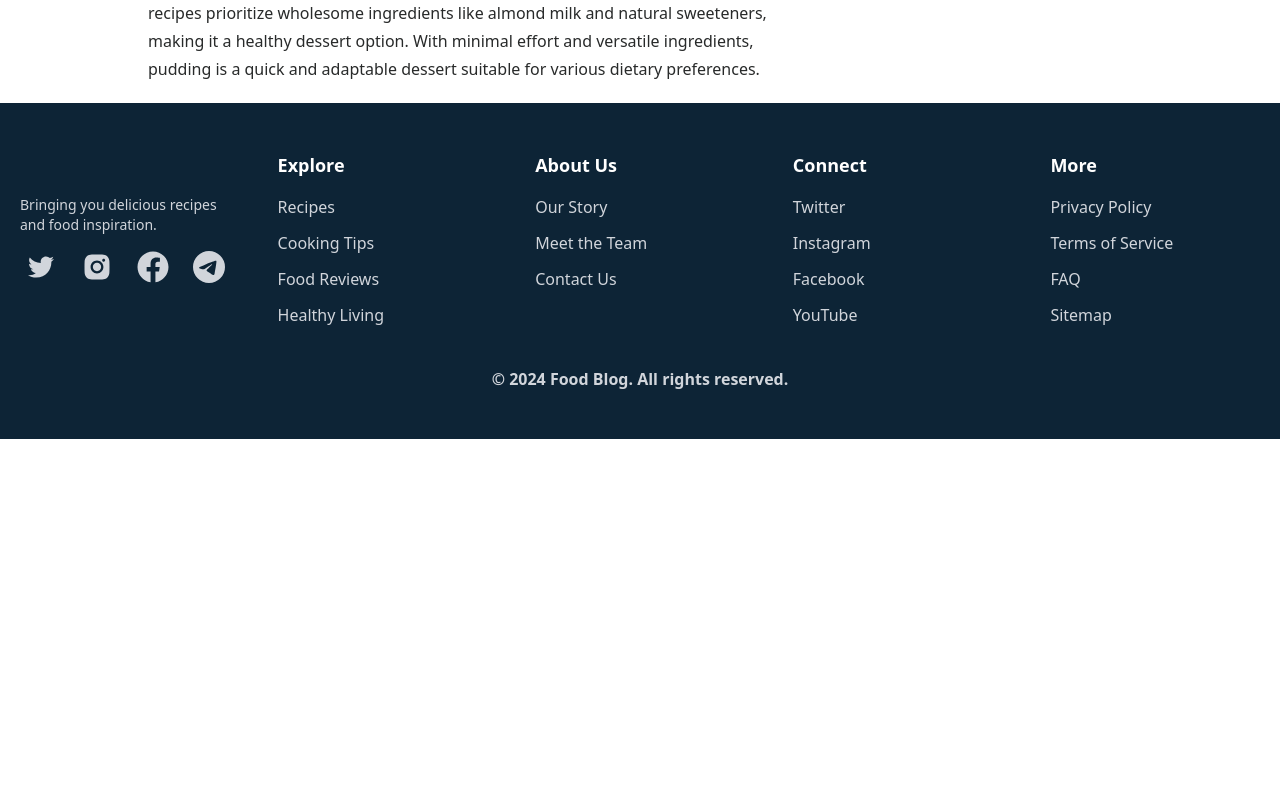
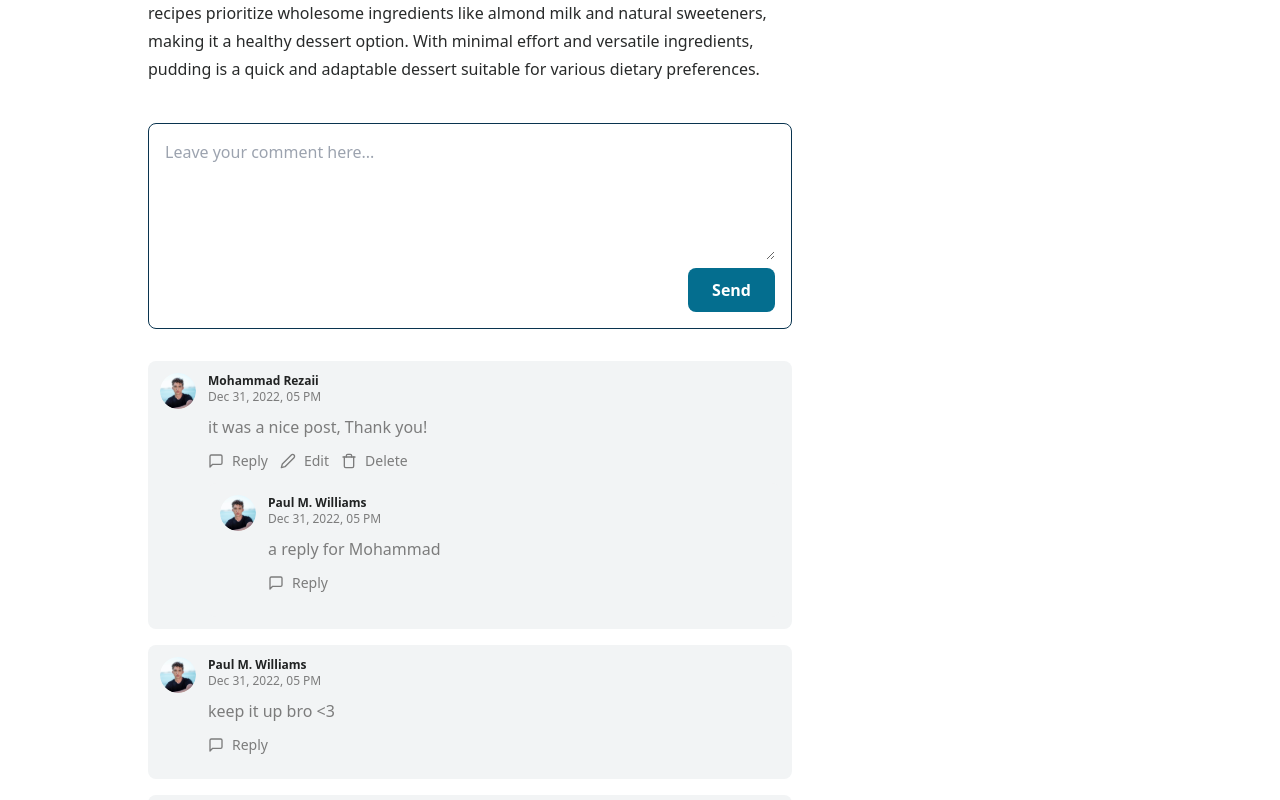
Before and after one commit to bersitedi/CODSOFT, a React (Create React App) app in the folder frontend/: page /blog/1 in a window 1280 px wide. Shown: the part 780-1580 px from the top of the page. Before the commit the page ends 1219 px from the top, so only its background shows below. Built offline with nearby package versions, Linux system fonts and the light colour scheme.

Commit message:
create comment section

```diff
--- a/frontend/src/components/ArticleCard.jsx
+++ b/frontend/src/components/ArticleCard.jsx
@@ -1,5 +1,4 @@
 import React from "react";
-import pudding from "../assets/photo1.jpg";
 import { images } from "../constant";
 import defaultprofile from "../assets/defaultpfp.jpg";
 import { BsCheckLg } from "react-icons/bs";
@@ -22,7 +21,7 @@
         <div className="flex justify-between flex-nowrap items-center mt-5">
           <div className="flex items-center gap-x-2 md:gap-x-2.5">
             <img
-              src={defaultprofile}
+              src={images.PostProfileImage}
               alt=""
               className="rounded-full w-10 h-10 "
             />
--- /dev/null
+++ b/frontend/src/components/comments/Comment.jsx
@@ -0,0 +1,128 @@
+import React from "react";
+import { images } from "../../constant";
+import { FiMessageSquare, FiEdit2, FiTrash } from "react-icons/fi";
+import CommentForm from "./CommentForm";
+
+const Comment = ({
+  comment,
+  loggedinUserId,
+  changedComment,
+  setChangedComment,
+  addComment,
+  parentId = null,
+  updateComment,
+  deleteComment,
+  replies,
+}) => {
+  const isUserLoggedin = Boolean(loggedinUserId);
+  const commentBelongsToUser = loggedinUserId === comment.user._id;
+  const isReplying =
+    changedComment &&
+    changedComment.type === "replying" &&
+    changedComment._id === comment._id;
+  const isEditing =
+    changedComment &&
+    changedComment.type === "editing" &&
+    changedComment._id === comment._id;
+  const repliedCommentId = parentId ? parentId : comment._id;
+  const replyOnUserId = comment.user._id;
+
+  return (
+    <div className="flex flex-nowrap items-start gap-x-3 bg-[#F2F4F5] p-3 rounded-lg">
+      <img
+        src={images.PostProfileImage}
+        alt=""
+        className="w-9 h-9 object-cover rounded-full"
+      />
+      <div className="flex-1 flex flex-col">
+        <h5 className="font-bold text-dark-eerie text-xs ">
+          {comment.user.name}
+        </h5>
+        <span className="text-xs text-dark-light">
+          {new Date(comment.createdAt).toLocaleDateString("en-US", {
+            day: "numeric",
+            month: "short",
+            year: "numeric",
+            hour: "2-digit",
+          })}
+        </span>
+        {!isEditing && (
+          <p className="font-opensans mt-[10px] text-dark-light">
+            {comment.desc}
+          </p>
+        )}
+
+        {isEditing && (
+          <CommentForm
+            buttonLabel="Update"
+            formSubmitHanlder={(value) => updateComment(value, comment._id)}
+            formCancelHandler={() => setChangedComment(null)}
+            initialText={comment.desc}
+          />
+        )}
+        <div className="flex items-center gap-x-3 text-dark-light font-roboto text-sm mt-3 mb-3">
+          {isUserLoggedin && (
+            <button
+              className="flex items-center space-x-2"
+              onClick={() =>
+                setChangedComment({ type: "replying", _id: comment._id })
+              }
+            >
+              <FiMessageSquare className="w-4 h-auto" />
+              <span>Reply</span>
+            </button>
+          )}
+          {commentBelongsToUser && (
+            <>
+              <button
+                className="flex items-center space-x-2"
+                onClick={() =>
+                  setChangedComment({ type: "editing", _id: comment._id })
+                }
+              >
+                <FiEdit2 className="w-4 h-auto" />
+                <span>Edit</span>
+              </button>
+              <button
+                className="flex items-center space-x-2"
+                onClick={() => deleteComment(comment._id)}
+              >
+                <FiTrash className="w-4 h-auto" />
+                <span>Delete</span>
+              </button>
+            </>
+          )}
+        </div>
+        {isReplying && (
+          <CommentForm
+            buttonLabel="Reply"
+            formSubmitHanlder={(value) =>
+              addComment(value, repliedCommentId, replyOnUserId)
+            }
+            formCancelHandler={() => setChangedComment(null)}
+          />
+        )}
+        {replies.length > 0 && (
+          <div>
+            {replies.map((reply) => (
+              <Comment
+                key={reply._id}
+                addComment={addComment}
+                changedComment={changedComment}
+                setChangedComment={setChangedComment}
+                comment={reply}
+                deleteComment={deleteComment}
+                loggedinUserId={loggedinUserId}
+                replies={[]}
+                updateComment={updateComment}
+                parentId={comment._id}
+              />
+            ))}
+          </div>
+        )}
+      </div>
+    </div>
+  );
+};
+
+export default Comment;
--- /dev/null
+++ b/frontend/src/components/comments/CommentForm.jsx
@@ -0,0 +1,51 @@
+import React, { useState } from "react";
+
+const CommentForm = ({
+  formSubmitHanlder,
+  formCancelHandler = null,
+  initialText = "",
+  loading = false,
+  buttonLabel,
+}) => {
+  const [value, setValue] = useState(initialText);
+
+  const submitHandler = (e) => {
+    e.preventDefault();
+    formSubmitHanlder(value);
+    setValue("");
+  };
+
+  return (
+    <form onSubmit={submitHandler}>
+      <div className="flex flex-col items-end border border-primary rounded-lg p-4">
+        <textarea
+          className="w-full focus:outline-none bg-transparent"
+          rows="5"
+          placeholder="Leave your comment here..."
+          value={value}
+          onChange={(e) => setValue(e.target.value)}
+        />
+        <div className="flex flex-col-reverse gap-y-2 items-center gap-x-2 pt-2 min-[420px]:flex-row">
+          {formCancelHandler && (
+            <button
+              onClick={formCancelHandler}
+              className="px-6 py-2.5 rounded-lg border border-red-500 text-red-500"
+            >
+              Cancel
+            </button>
+          )}
+          <button
+            disabled={loading}
+            type="submit"
+            className="px-6 py-2.5 rounded-lg bg-secondary
+         text-white font-semibold disabled:opacity-70 disabled:cursor-not-allowed"
+          >
+            {buttonLabel}
+          </button>
+        </div>
+      </div>
+    </form>
+  );
+};
+
+export default CommentForm;
--- /dev/null
+++ b/frontend/src/components/comments/CommentsContainer.jsx
@@ -0,0 +1,92 @@
+import React, { useEffect, useState } from "react";
+import CommentForm from "./CommentForm";
+
+import { getCommentsData } from "../../data/Comments";
+import Comment from "./Comment";
+
+const CommentsContainer = ({ className, loggedinUserId }) => {
+  const [comments, setcomments] = useState([]);
+  const mainComments = comments.filter((comment) => comment.parent === null);
+  const [changedComment, setChangedComment] = useState(null);
+
+  console.log(comments);
+
+  useEffect(() => {
+    (async () => {
+      const commentData = await getCommentsData();
+      setcomments(commentData);
+    })();
+  }, []);
+
+  const addCommentHandler = (value, parent = null, replyOnUser = null) => {
+    const newComment = {
+      _id: Math.random().toString(),
+      user: {
+        _id: "a",
+        name: "Mohammad Rezaii",
+      },
+      desc: value,
+      post: "1",
+      parent: parent,
+      replyOnUser: replyOnUser,
+      createdAt: new Date().toISOString(),
+    };
+    setcomments((curState) => {
+      return [newComment, ...curState];
+    });
+    setChangedComment(null);
+  };
+
+  const deleteCommentHandler = (commentId) => {
+    const updatedComments = comments.filter((comment) => {
+      return comment._id !== commentId;
+    });
+    setcomments(updatedComments);
+  };
+
+  const updateCommentHandler = (value, commentId) => {
+    const updatedComments = comments.map((comment) => {
+      if (comment._id === commentId) {
+        return { ...comment, desc: value };
+      }
+      return comment;
+    });
+    setcomments(updatedComments);
+    setChangedComment(null);
+  };
+
+  const getRepliesHandler = (commentId) => {
+    return comments
+      .filter((comment) => comment.parent === commentId)
+      .sort((a, b) => {
+        return (
+          new Date(a.createdAt).getTime() - new Date(b.createdAt).getTime()
+        );
+      });
+  };
+
+  return (
+    <div className={`${className}`}>
+      <CommentForm
+        buttonLabel="Send"
+        formSubmitHanlder={(value) => addCommentHandler(value)}
+      />
+      <div className="space-y-4 mt-8">
+        {mainComments.map((comment) => (
+          <Comment
+            comment={comment}
+            loggedinUserId={loggedinUserId}
+            changedComment={changedComment}
+            setChangedComment={setChangedComment}
+            addComment={addCommentHandler}
+            updateComment={updateCommentHandler}
+            deleteComment={deleteCommentHandler}
+            replies={getRepliesHandler(comment._id)}
+          />
+        ))}
+      </div>
+    </div>
+  );
+};
+
+export default CommentsContainer;
--- /dev/null
+++ b/frontend/src/data/Comments.js
@@ -0,0 +1,52 @@
+export const getCommentsData = async () => {
+  return [
+    {
+      _id: "10",
+      user: {
+        _id: "a",
+        name: "Mohammad Rezaii",
+      },
+      desc: "it was a nice post, Thank you!",
+      post: "1",
+      parent: null,
+      replyOnUser: null,
+      createdAt: "2022-12-31T17:22:05.092+0000",
+    },
+    {
+      _id: "11",
+      user: {
+        _id: "b",
+        name: "Paul M. Williams",
+      },
+      desc: "a reply for Mohammad",
+      post: "1",
+      parent: "10",
+      replyOnUser: "a",
+      createdAt: "2022-12-31T17:22:05.092+0000",
+    },
+    {
+      _id: "12",
+      user: {
+        _id: "b",
+        name: "Paul M. Williams",
+      },
+      desc: "keep it up bro <3",
+      post: "1",
+      parent: null,
+      replyOnUser: null,
+      createdAt: "2022-12-31T17:22:05.092+0000",
+    },
+    {
+      _id: "13",
+      user: {
+        _id: "c",
+        name: "Jessica C. Stephens",
+      },
+      desc: "I'm always interested in your content :)",
+      post: "1",
+      parent: null,
+      replyOnUser: null,
+      createdAt: "2022-12-31T17:22:05.092+0000",
+    },
+  ];
+};
--- a/frontend/src/pages/articleDetail/ArticleDetailPage.jsx
+++ b/frontend/src/pages/articleDetail/ArticleDetailPage.jsx
@@ -4,6 +4,7 @@
 import { Link } from "react-router-dom";
 import SimilarPosts from "./container/SimilarPosts";
 import { images } from "../../constant";
+import CommentsContainer from "../../components/comments/CommentsContainer";
 
 const breadCrumbsData = [
   { name: "Home", link: "/" },
@@ -64,6 +65,7 @@
               preferences.
             </p>
           </div>
+          <CommentsContainer className="mt-10" loggedinUserId="a" />
         </article>
         <SimilarPosts
           header="Latest Article"
```
